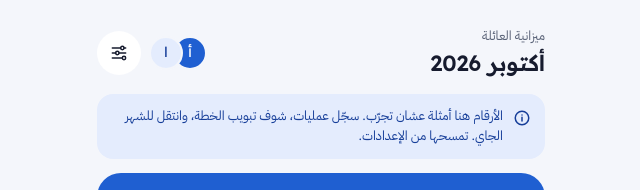
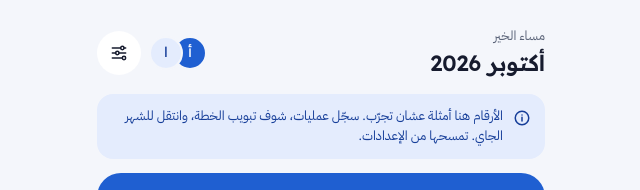
Before and after one commit to aymentim/family-budget, a website: page src/app.html in a window 1280 px wide. Shown: the top 190 px of the page, 319-959 px from the left. Drawn offline with Linux system fonts and the light colour scheme.

Commit message:
Home: greet by time of day and name
Claude-Session: https://claude.ai/code/session_016U2otuQJELUfdBGBErdW6b

```diff
--- a/src/app.html
+++ b/src/app.html
@@ -787,7 +787,8 @@ function setupCard(){
 function homeView(){
   const res=reservoir(S), fs=fullShare(S), cov=fs?res/fs:0, mode=modeFor(S,res), st=stats(S,S.month), set=S.settings;
   const plannedTotal=sum3(st.planned);
-  let h=header('ميزانية العائلة');
+  const hr=new Date().getHours(), meI=LIVE?getMe():null, meName=meI!=null?S.settings.members[meI]:'';
+  let h=header((hr<12?'صباح الخير':'مساء الخير')+(meName?'، '+esc(meName):''));
   if(LIVE&&S.started===false)return h+setupCard();
   if(S.isSample)h+=`<div class="banner info">${ICON.info}<div><p>الأرقام هنا أمثلة عشان تجرّب. سجّل عمليات، شوف تبويب الخطة، وانتقل للشهر الجاي. تمسحها من الإعدادات.</p></div></div>`;
   h+=banner(mode,cov);
```
Also changed, not shown: public/index.html (+2 -1 lines).
